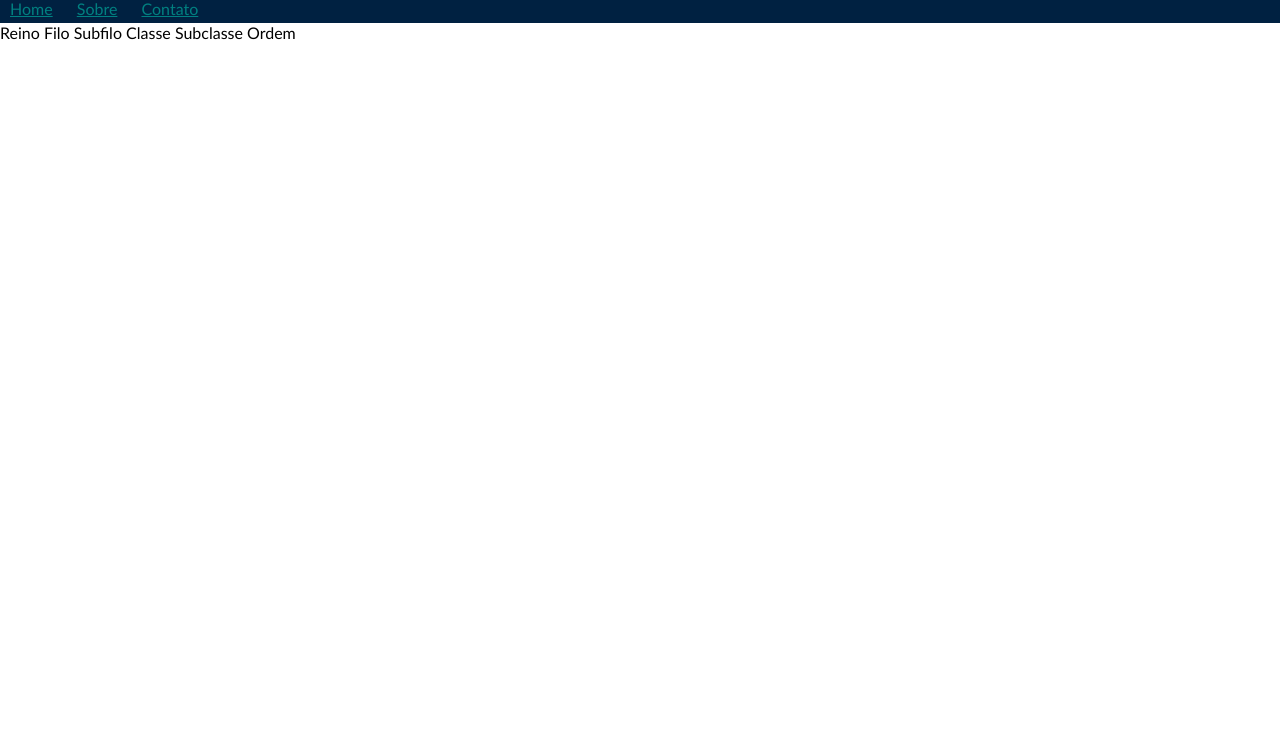
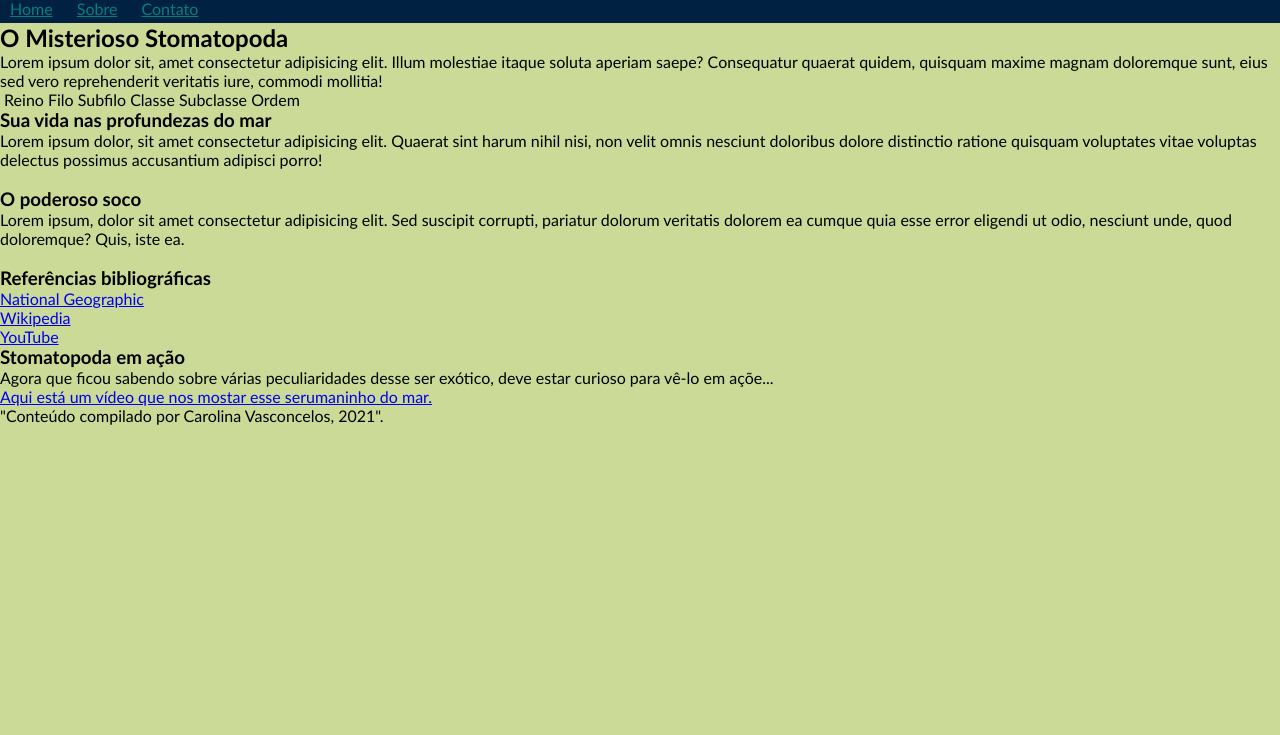
Before and after one commit to carolvpinheiro/trybe-exercises, a plain HTML site: page exercises/introducao-a-html-e-css_4/index.html in a window 1280 px wide. Shown: the part 65-800 px from the top of the page. Drawn offline with Linux system fonts and the light colour scheme.

Commit message:
Montando o esboço da pagina

```diff
--- a/exercises/introducao-a-html-e-css_4/index.html
+++ b/exercises/introducao-a-html-e-css_4/index.html
@@ -18,9 +18,40 @@
         </nav>
       </div>
     </header>
-    <section>
+    <article>
+      <section>
+        <h2>O Misterioso Stomatopoda</h2>
+        <p>Lorem ipsum dolor sit, amet consectetur adipisicing elit. Illum molestiae itaque soluta aperiam saepe? Consequatur quaerat quidem, quisquam maxime magnam doloremque sunt, eius sed vero reprehenderit veritatis iure, commodi mollitia!</p>
+        <img src="" alt="">
+        <table>Reino  Filo  Subfilo  Classe  Subclasse  Ordem</table>
+      </section>
+      <section>
+        <h3>Sua vida nas profundezas do mar</h3>
+        <p>Lorem ipsum dolor, sit amet consectetur adipisicing elit. Quaerat sint harum nihil nisi, non velit omnis nesciunt doloribus dolore distinctio ratione quisquam voluptates vitae voluptas delectus possimus accusantium adipisci porro!</p>
+        <img src="" alt="">
+      </section>
+      <section>
+        <h3>O poderoso soco</h3>
+        <p>Lorem ipsum, dolor sit amet consectetur adipisicing elit. Sed suscipit corrupti, pariatur dolorum veritatis dolorem ea cumque quia esse error eligendi ut odio, nesciunt unde, quod doloremque? Quis, iste ea.</p>
+        <img src="" alt="">
+      </section>
+      <section>
+        <h3>Referências bibliográficas</h3>
+        <ul>
+          <li><a href="https://www.nationalgeographic.com/science/article/natures-most-amazing-eyes-just-got-a-bit-weirder" target="blank" rel="external" >National Geographic</a></li>
+          <li><a href="https://pt.wikipedia.org/wiki/Stomatopoda" target="blank" rel="external" >Wikipedia</a></li>
+          <li><a href="https://www.youtube.com/watch?v=E0Li1k5hGBE" target="blank" rel="external">YouTube</a></li>
+        </ul>
+      </section>
+    </article>
+      <aside>
+        <h3>Stomatopoda em ação</h3>
+        <p>Agora que ficou sabendo sobre várias peculiaridades desse ser exótico, deve estar curioso para vê-lo em açõe...</p>
+        <p><a href="https://www.youtube.com/watch?v=E0Li1k5hGBE" target="blank" rel="external">Aqui está um vídeo que nos mostar esse serumaninho do mar.</a></p>
+      </aside>
 
-    </section>
-    <table>Reino  Filo  Subfilo  Classe  Subclasse  Ordem</table>
+    <footer>"Conteúdo compilado por Carolina Vasconcelos, 2021".</footer>
+
+
   </body>
 </html>
--- a/exercises/introducao-a-html-e-css_4/style.css
+++ b/exercises/introducao-a-html-e-css_4/style.css
@@ -5,6 +5,7 @@
 
 body {
     font-family: 'Gill Sans', 'Gill Sans MT', Calibri, 'Trebuchet MS', sans-serif;
+    background-color: rgb(203, 218, 151);
 }
 
 header {
@@ -15,7 +16,6 @@ header {
 
 h1 {
     padding-bottom: 10px;
-    color: rgb(71, 151, 255);
 }
 
 .nav {
```
